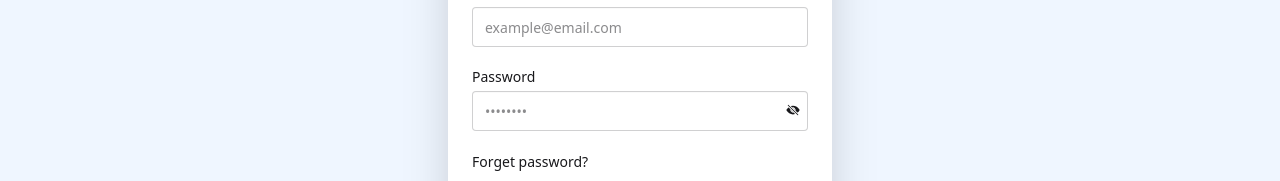
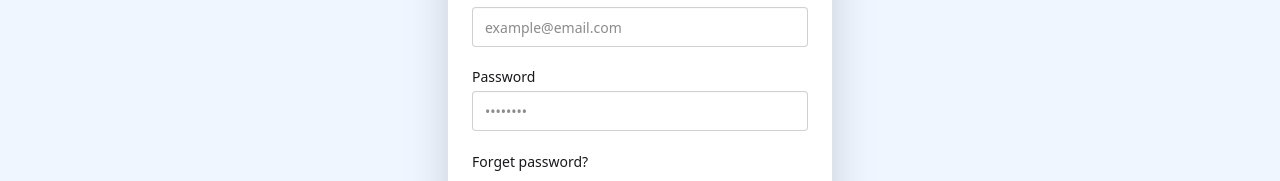
Before and after one commit to Maria-Sultana-Meem/ph-assignment-09, a React (Vite) app: page /login in a window 1280 px wide. Shown: the part 273-454 px from the top of the page. Built offline with nearby package versions, Linux system fonts and the light colour scheme; no server answers.

Commit message:
first commit

```diff
--- a/src/pages/Login.jsx
+++ b/src/pages/Login.jsx
@@ -1,13 +1,12 @@
-import React, { useContext,  useEffect,  useRef,  useState } from 'react'
-import { FaEye } from 'react-icons/fa'
-import { IoEyeOff } from 'react-icons/io5'
+import React, { useContext,  useEffect,  useRef, } from 'react'
+
 import { Link, useLocation, useNavigate } from 'react-router'
 import { AuthContext } from '../context/AuthContext'
 import toast from 'react-hot-toast'
 
 
 const Login = () => {
-    const [show,setShow]=useState(false)
+
     const {signInWithEmailAndPasswordFunc,user,setUser,googleSignInFunc,sendPassResetEmailFunc}= useContext(AuthContext)
     const location = useLocation();
   const from = location.state || "/";
@@ -117,20 +116,15 @@ const Login = () => {
                 />
               </div>
 
-              <div className="relative">
+              <div className="">
                 <label className="block text-sm mb-1">Password</label>
                 <input
-                  type={show ? "text" : "password"}
+                  type="text"
                   name="password"
                   placeholder="••••••••"
                   className="input input-bordered w-full bg-white/20 "
                 />
-                <span
-                  onClick={() => setShow(!show)}
-                  className="absolute right-[8px] top-[36px] cursor-pointer z-50"
-                >
-                  {show ? <FaEye /> : <IoEyeOff />}
-                </span>
+
               </div>
 
               <button
```
